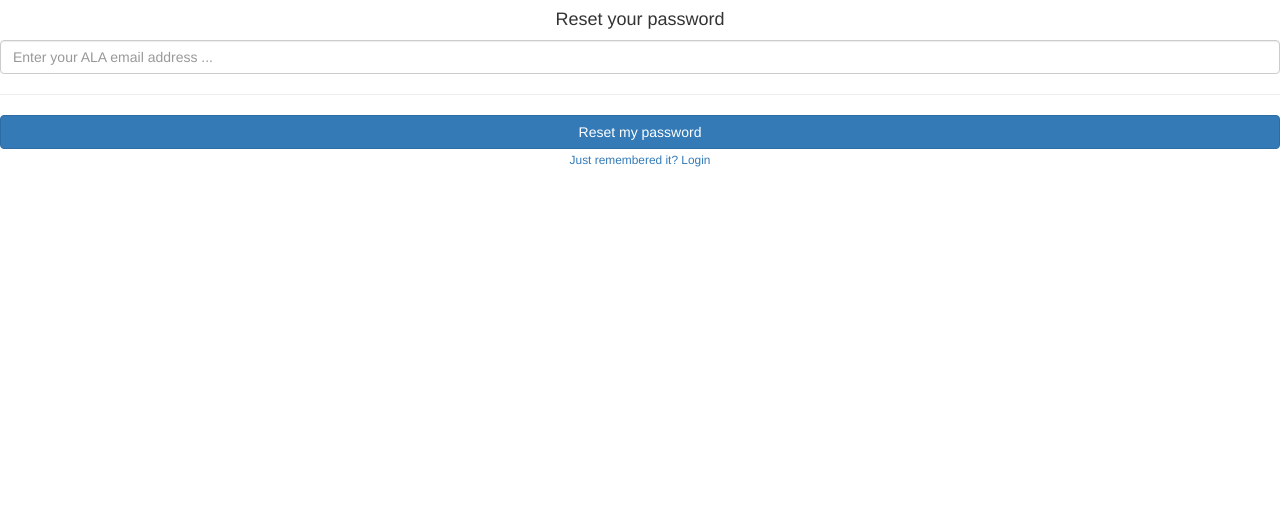
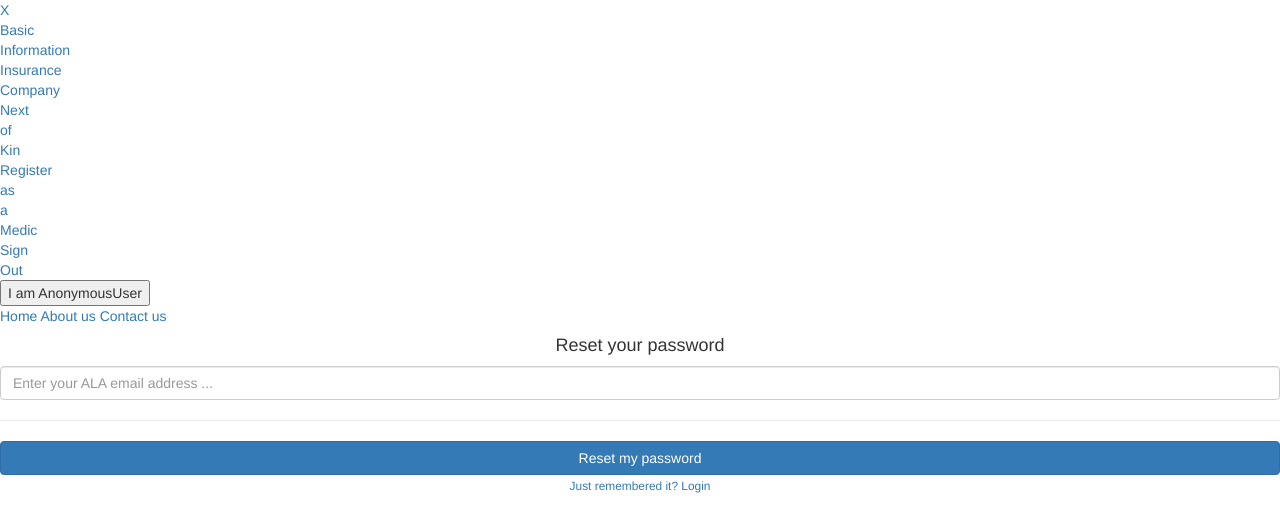
Before and after one commit to Emmastro/medmer, a Django app: page /password_reset/ in a window 1280 px wide. Shown: the top 532 px of the page. Run offline with Django 3.2, Linux system fonts and the light colour scheme; some libraries are stand-ins or nearby versions.

Commit message:
base template edits

```diff
--- a/home/templates/registration/base.html
+++ b/home/templates/registration/base.html
@@ -7,10 +7,28 @@
     <title>Login - Medmer</title>
     {% include '../components/css.html' %}
 </head>
-
 <body>
+    <div class="topnav">
+        <div id="sidebar" class="sidebar" style="width: 0px;">
+            <a href="javascript:void(0)" class="closebtn" onclick="closeNav()">X</a>
+            <a href="#">Basic Information</a>
+            <a href="#">Insurance Company</a>
+            <a href="#">Next of Kin</a>
+            <a href="#">Register as a Medic</a>
+            <div class="sign_out">
+                <a href="#"> Sign Out</a>
+            </div>
+        </div>
+        <div class="topnav_left">
+            <button class="openbtn" onclick="openNav()"> I am {{user}}</button>
+        </div>
+        <a class="active" href="#">Home</a>
+        <a class="active" href="#">About us</a>
+        <a class="active" href="#">Contact us</a>
+    </div>
     {% block content %}
     {% endblock content %}
+
 
     <!-- Latest compiled and minified JavaScript -->
 <script src="https://maxcdn.bootstrapcdn.com/bootstrap/3.3.7/js/bootstrap.min.js" integrity="sha384-Tc5IQib027qvyjSMfHjOMaLkfuWVxZxUPnCJA7l2mCWNIpG9mGCD8wGNIcPD7Txa" crossorigin="anonymous"></script>
```
